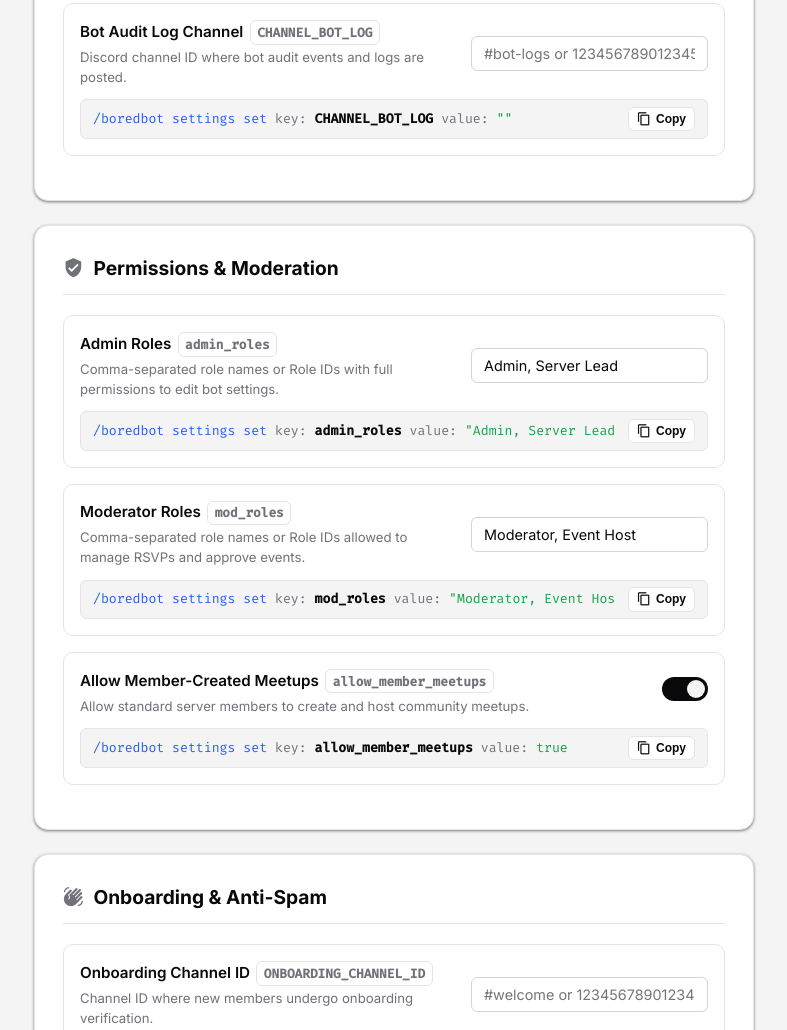
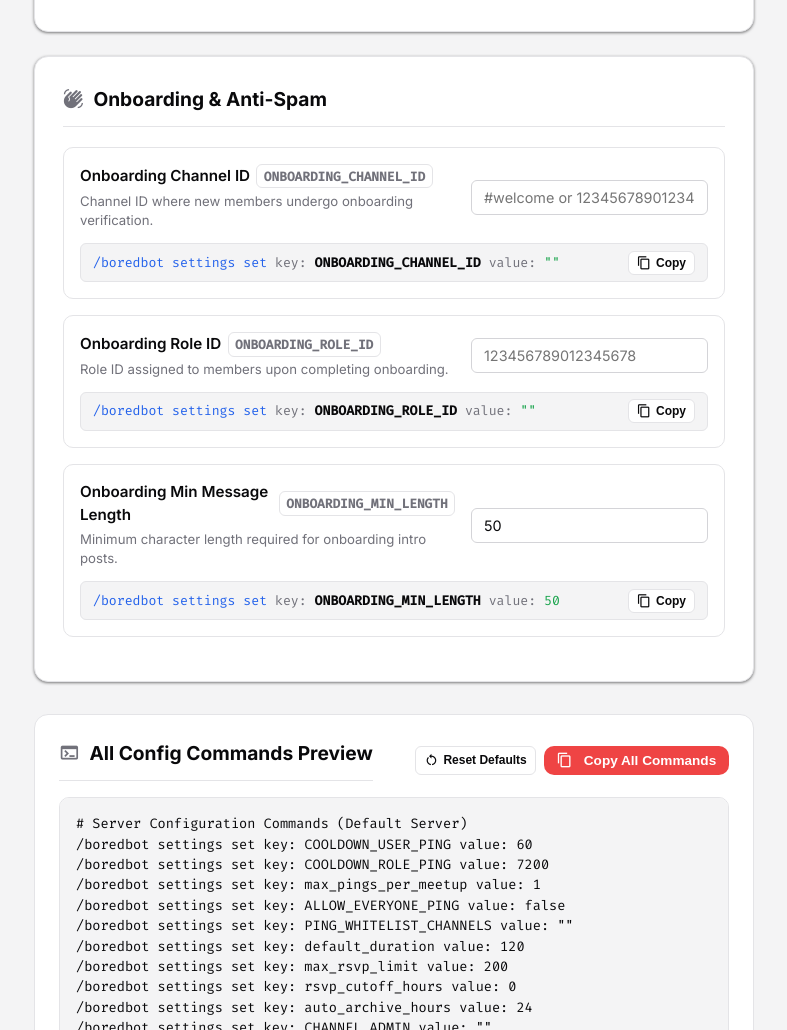
Before and after one commit to qCzar/bhabot, a plain HTML site: page admin/index.html in a window 1280 px wide. Shown: the part 3052-4082 px from the top of the page, without its empty margins (246-1033 px from the left). Drawn offline with Linux system fonts and the light colour scheme.

Commit message:
Remove unsupported admin settings

```diff
--- a/admin.js
+++ b/admin.js
@@ -100,15 +100,6 @@ document.addEventListener('DOMContentLoaded', () => {
       description: 'Hours prior to event start time when RSVPs automatically close (0 allows RSVPs up until or after event starts).'
     },
     {
-      id: 'require_approval',
-      category: 'meetup',
-      name: 'Require Moderator Approval',
-      key: 'require_approval',
-      type: 'boolean',
-      default: false,
-      description: 'When enabled, member-created meetups require moderator sign-off before being published.'
-    },
-    {
       id: 'auto_archive_hours',
       category: 'meetup',
       name: 'Auto-Archive Delay',
@@ -172,38 +163,7 @@ document.addEventListener('DOMContentLoaded', () => {
       description: 'Discord channel ID where bot audit events and logs are posted.'
     },
 
-    // Category 4: Permissions & Moderation
-    {
-      id: 'admin_roles',
-      category: 'permissions',
-      name: 'Admin Roles',
-      key: 'admin_roles',
-      type: 'text',
-      default: 'Admin, Server Lead',
-      placeholder: 'Admin, Manager, 9876543210',
-      description: 'Comma-separated role names or Role IDs with full permissions to edit bot settings.'
-    },
-    {
-      id: 'mod_roles',
-      category: 'permissions',
-      name: 'Moderator Roles',
-      key: 'mod_roles',
-      type: 'text',
-      default: 'Moderator, Event Host',
-      placeholder: 'Moderator, Staff',
-      description: 'Comma-separated role names or Role IDs allowed to manage RSVPs and approve events.'
-    },
-    {
-      id: 'allow_member_meetups',
-      category: 'permissions',
-      name: 'Allow Member-Created Meetups',
-      key: 'allow_member_meetups',
-      type: 'boolean',
-      default: true,
-      description: 'Allow standard server members to create and host community meetups.'
-    },
-
-    // Category 5: Onboarding & Anti-Spam
+    // Category 4: Onboarding & Anti-Spam
     {
       id: 'ONBOARDING_CHANNEL_ID',
       category: 'onboarding',
--- a/admin/index.html
+++ b/admin/index.html
@@ -77,18 +77,7 @@
       </div>
     </section>
 
-    <!-- Section 4: Permissions & Moderation -->
-    <section class="card-section">
-      <h2 class="section-title">
-        <i class="material-icons">verified_user</i>
-        Permissions & Moderation
-      </h2>
-      <div id="category-permissions">
-        <!-- Rendered by admin.js -->
-      </div>
-    </section>
-
-    <!-- Section 5: Onboarding & Anti-Spam -->
+    <!-- Section 4: Onboarding & Anti-Spam -->
     <section class="card-section">
       <h2 class="section-title">
         <i class="material-icons">waving_hand</i>
```
Also changed, not shown: admin.html (+1 -12 lines).
